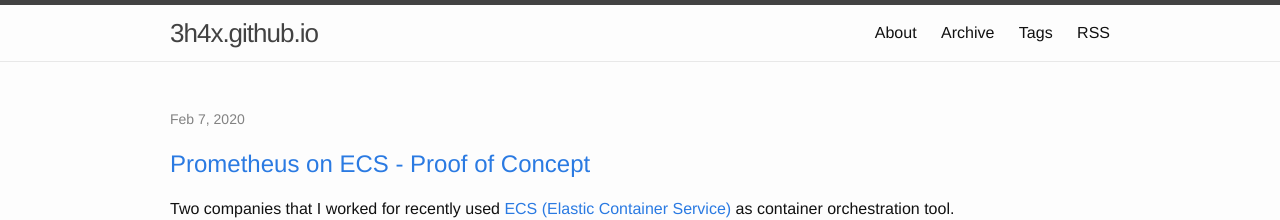
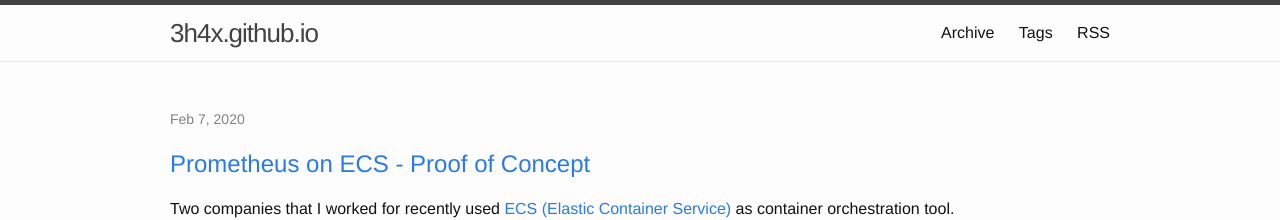
Before and after one commit to 3h4x/3h4x.github.io, a Jekyll site: the page built from index.html, in a window 1280 px wide and 900 px high. Shown: the top 220 px of the window. Built offline with Jekyll 4.4.1, drawn with Linux system fonts in a browser that asks for light colours.

Commit message:
Remove about

```diff
--- a/_config.yml
+++ b/_config.yml
@@ -11,10 +11,9 @@ github_username: 3h4x
 markdown: kramdown
 
 pages_list:
-  about: '/about'
-  archive: '/archive'
-  feed: '/atom.xml'
-  tags: '/tags'
+  Archive: '/archive'
+  Feed: '/atom.xml'
+  Tags: '/tags'
 
 excerpt_separator: <!-- readmore -->
 
```
Also changed, not shown: about.md (deleted, +0 -7 lines).
